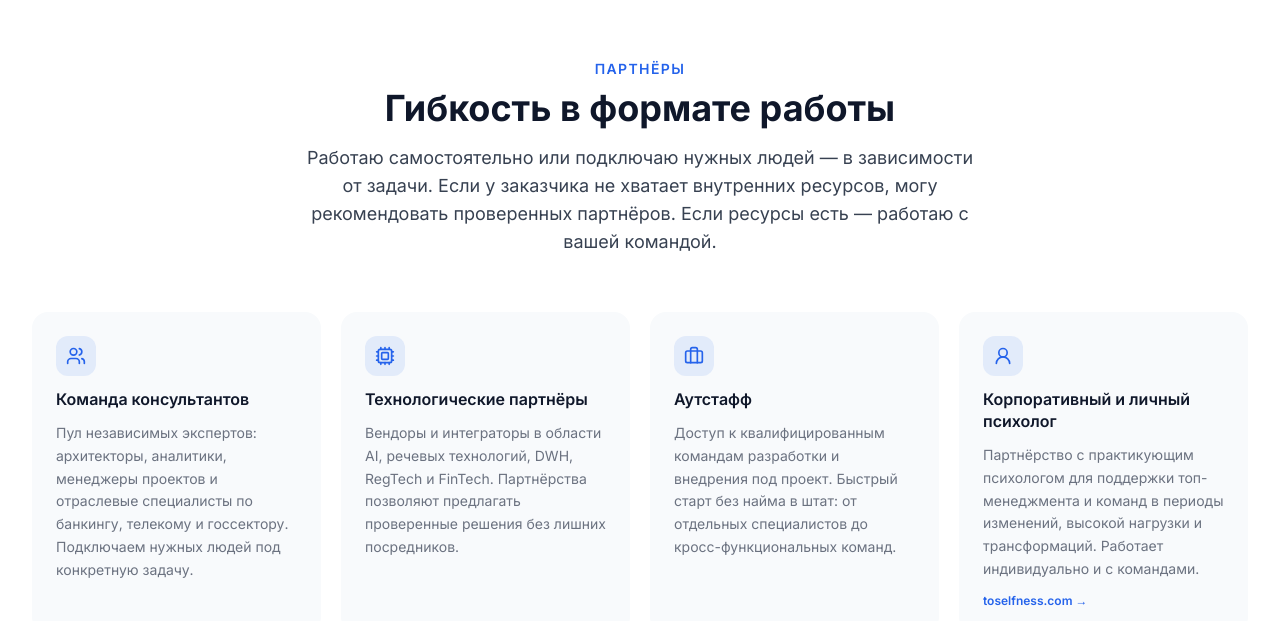
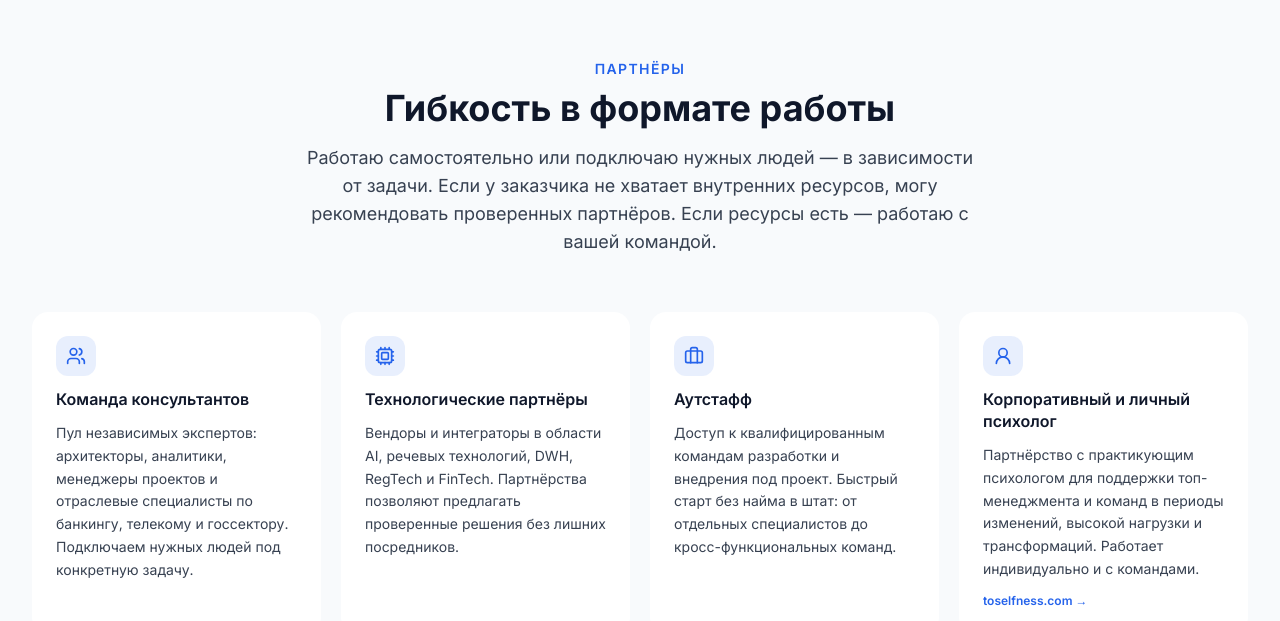
Before and after one commit to pavelypopov-droid/pavel-popov, a Next.js app: page / in a window 1280 px wide. Shown: the part 3079-3700 px from the top of the page. Built offline with nearby package versions, Linux system fonts and the light colour scheme; no server answers.

Commit message:
Partners: fix text readability — white cards on gray bg, darker text #374151
Co-Authored-By: Claude Sonnet 4.6 <noreply@anthropic.com>

```diff
--- a/components/sections/PartnersSection.tsx
+++ b/components/sections/PartnersSection.tsx
@@ -85,7 +85,7 @@ export default function PartnersSection({ lang = "ru" }: Props) {
   const tx = t[lang];
 
   return (
-    <section className="bg-white py-20 lg:py-28 overflow-hidden">
+    <section className="bg-[#F8FAFC] py-20 lg:py-28 overflow-hidden">
       <div className="max-w-7xl mx-auto px-4 sm:px-6 lg:px-8">
         {/* Header */}
         <div className="text-center mb-14">
@@ -107,7 +107,7 @@ export default function PartnersSection({ lang = "ru" }: Props) {
               return (
                 <div
                   key={p.title}
-                  className="bg-[#F8FAFC] rounded-2xl p-6 flex flex-col gap-3 hover:shadow-md transition-shadow"
+                  className="bg-white rounded-2xl p-6 flex flex-col gap-3 hover:shadow-md transition-shadow"
                 >
                   <div className="w-10 h-10 rounded-xl bg-[#2563EB]/10 flex items-center justify-center shrink-0">
                     <Icon size={20} className="text-[#2563EB]" />
@@ -115,7 +115,7 @@ export default function PartnersSection({ lang = "ru" }: Props) {
                   <h3 className="font-semibold text-[#0F172A] text-base leading-snug">
                     {p.title}
                   </h3>
-                  <p className="text-sm text-[#6B7280] leading-relaxed">
+                  <p className="text-sm text-[#374151] leading-relaxed">
                     {p.description}
                   </p>
                   {"link" in p && p.link && (
```
